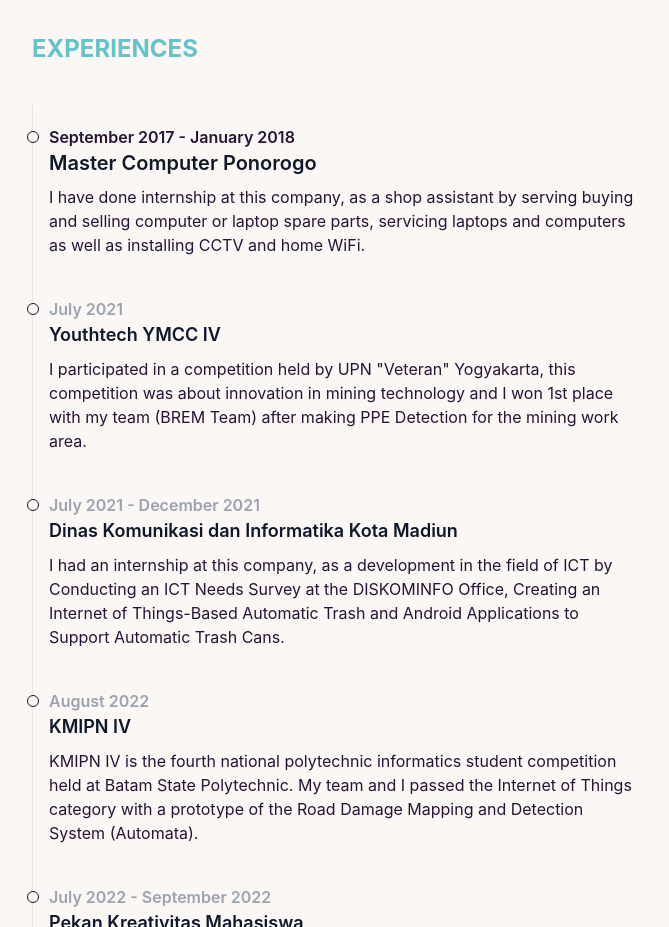
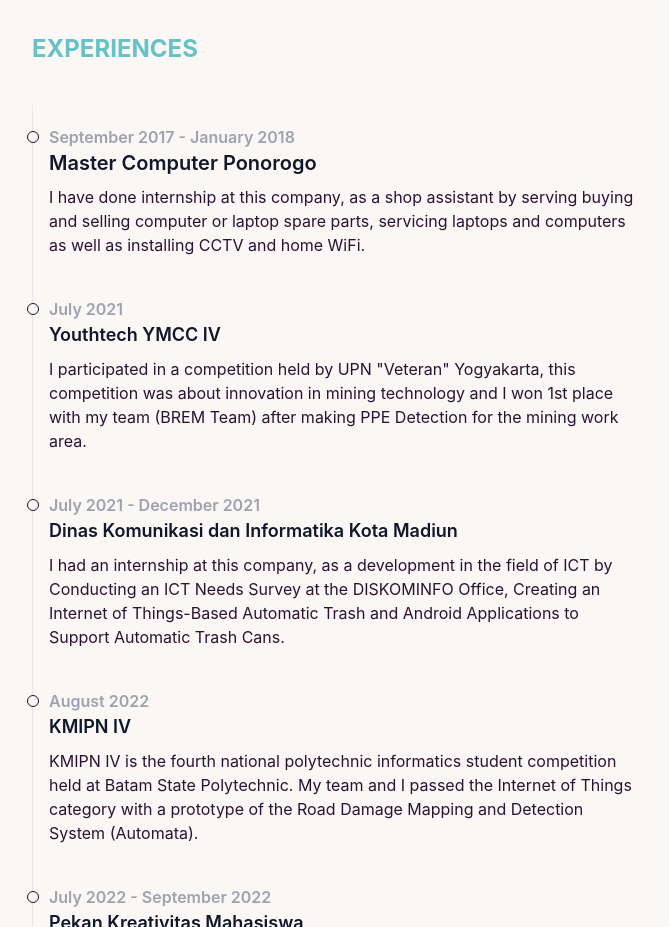
Before and after one commit to epn-andy/portofolio, a website: page index.html in a window 1280 px wide. Shown: the part 1460-2387 px from the top of the page, without its empty margins (0-669 px from the left). Drawn offline with Linux system fonts and the light colour scheme.

Commit message:
Update index.html

```diff
--- a/index.html
+++ b/index.html
@@ -137,7 +137,7 @@
                         <li class="mb-10 ml-4">
                             <div class="absolute w-3 h-3 rounded-full mt-1.5 -left-1.5 border border-dark bg-bgwhite">
                             </div>
-                            <time class="mb-1 text-md font-semibold leading-none text-">September
+                            <time class="mb-1 text-md font-semibold leading-none text-gray-400 dark:text-gray-500">September
                                 2017 - January 2018</time>
                             <h3 class="text-lg font-semibold text-gray-900 lg:text-xl">Master
                                 Computer Ponorogo</h3>
```
